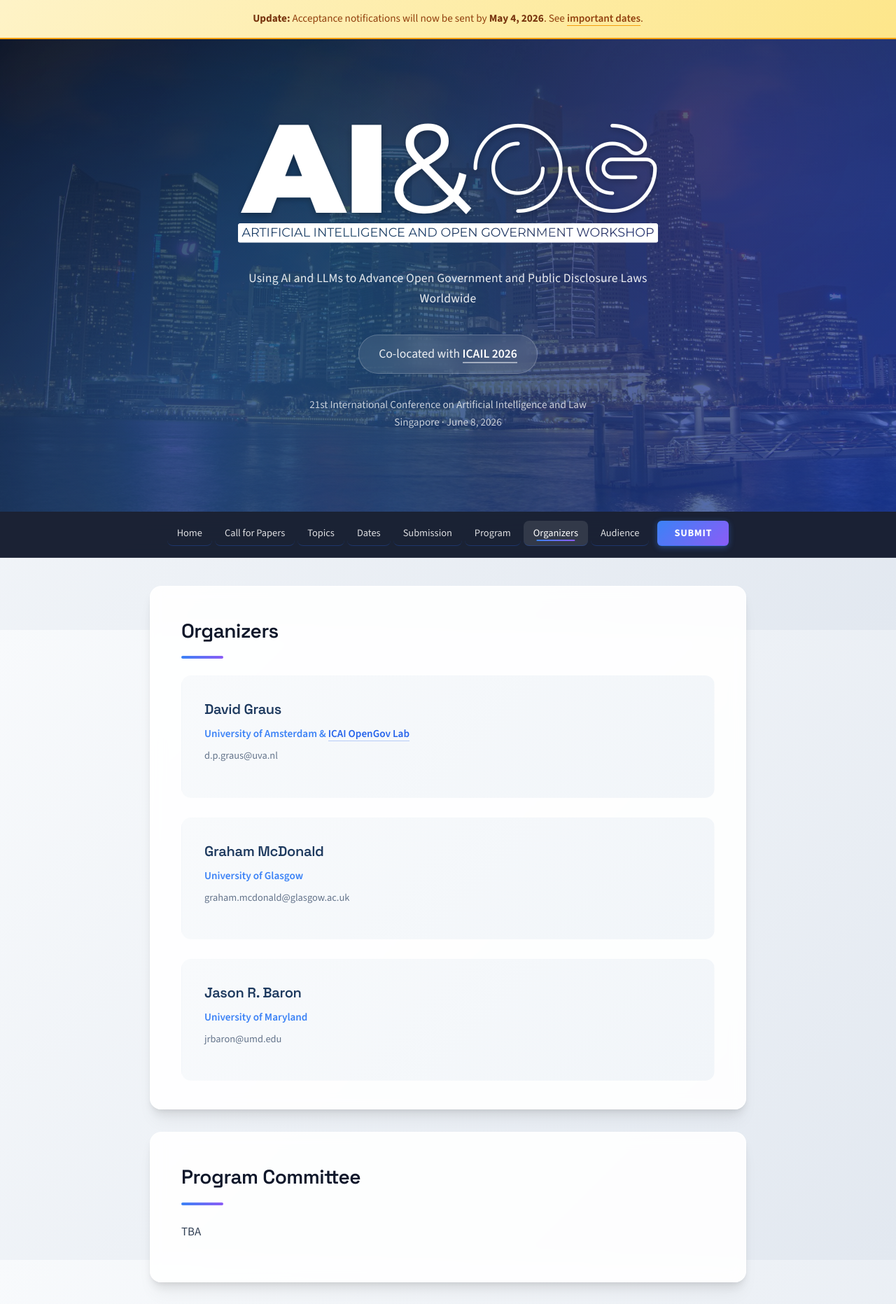
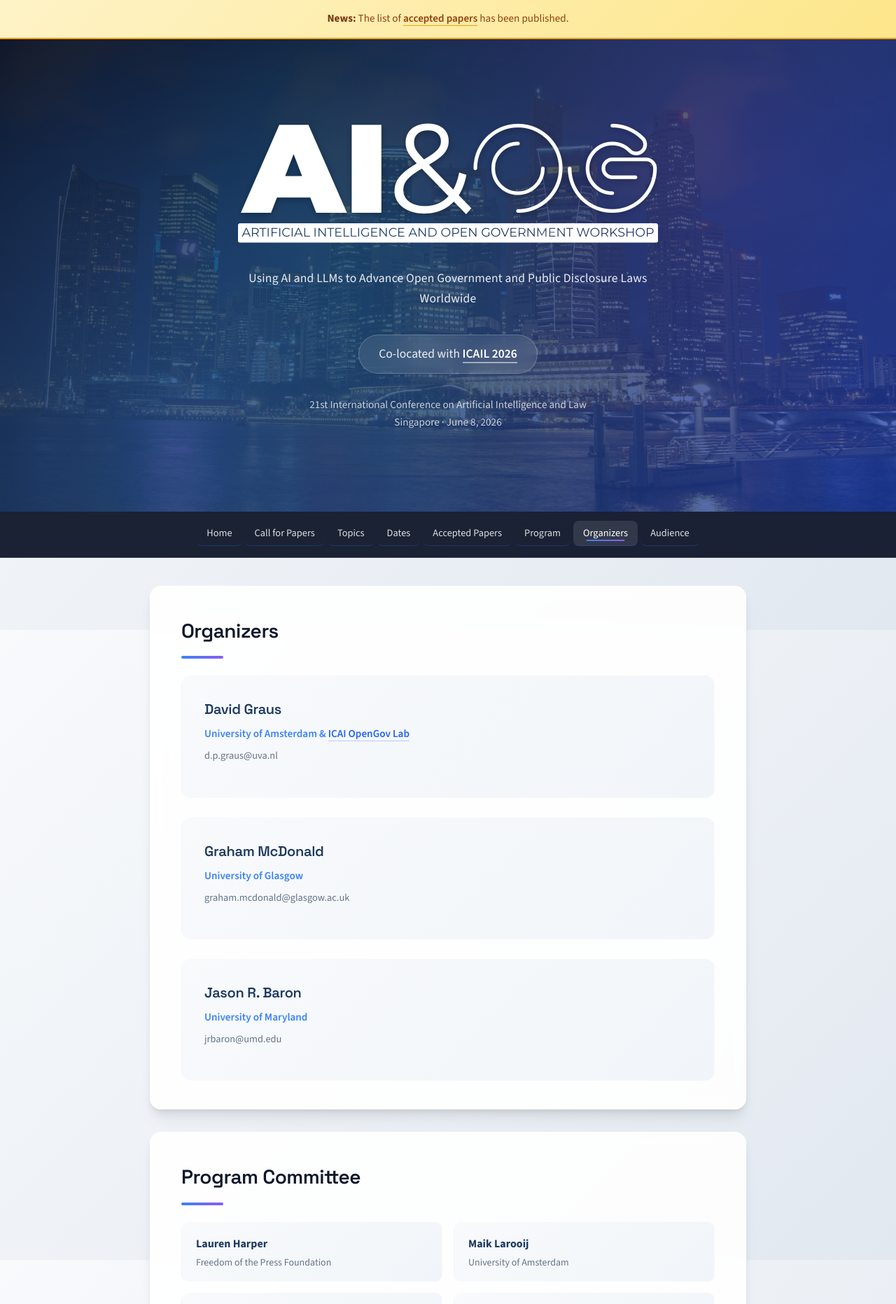
Before and after one commit to graus/aiog, a Jekyll site: the page built from organizers.md, in a window 1280 px wide. Shown: the top 1863 px of the page at 70% size. Built offline with Jekyll 4.4.1, drawn with Linux system fonts in a browser that asks for light colours; a script that is not in the unit is left out; some of the changed text lies outside the part shown.

Commit message:
Publish accepted papers and PC list, retire submission flow
Adds a dedicated /accepted-papers/ page with the 14 accepted papers,
fills in the program committee on the organizers page, drops the Submit
CTA and submission page now that submissions are closed, and updates
the site banner to announce the accepted papers.

Co-Authored-By: Claude Opus 4.7 (1M context) <noreply@anthropic.com>

```diff
--- a/_includes/header.html
+++ b/_includes/header.html
@@ -1,6 +1,6 @@
 <div class="notice-banner">
     <div class="container">
-        <strong>Update:</strong> Acceptance notifications will now be sent by <strong>May 4, 2026</strong>. See <a href="/dates/">important dates</a>.
+        <strong>News:</strong> The list of <a href="/accepted-papers/">accepted papers</a> has been published.
     </div>
 </div>
 <header>
--- a/organizers.md
+++ b/organizers.md
@@ -32,7 +32,52 @@ permalink: /organizers/
 
 ## Program Committee
 
-TBA
+<div class="pc-list">
+    <div class="pc-member">
+        <h4><a href="https://freedom.press/people/lauren-harper/" target="_blank">Lauren Harper</a></h4>
+        <p class="affiliation">Freedom of the Press Foundation</p>
+    </div>
+    <div class="pc-member">
+        <h4><a href="https://openreview.net/profile?id=~Maik_Larooij1" target="_blank">Maik Larooij</a></h4>
+        <p class="affiliation">University of Amsterdam</p>
+    </div>
+    <div class="pc-member">
+        <h4><a href="https://openreview.net/profile?id=~Daniel_W._Linna_Jr.1" target="_blank">Daniel W. Linna Jr.</a></h4>
+        <p class="affiliation">Northwestern University</p>
+    </div>
+    <div class="pc-member">
+        <h4><a href="https://openreview.net/profile?id=~Maarten_Marx2" target="_blank">Maarten Marx</a></h4>
+        <p class="affiliation">University of Amsterdam</p>
+    </div>
+    <div class="pc-member">
+        <h4><a href="https://elevate.law/team/jeremy-pickens/" target="_blank">Jeremy Pickens</a></h4>
+        <p class="affiliation">Elevate</p>
+    </div>
+    <div class="pc-member">
+        <h4><a href="https://openreview.net/profile?id=~Anne_Schuth2" target="_blank">Anne Schuth</a></h4>
+        <p class="affiliation">Ministry of the Interior and Kingdom Relations (MinBZK), Netherlands</p>
+    </div>
+    <div class="pc-member">
+        <h4><a href="https://openreview.net/profile?id=~Daniel_Schuman1" target="_blank">Daniel Schuman</a></h4>
+        <p class="affiliation">American Governance Institute</p>
+    </div>
+    <div class="pc-member">
+        <h4><a href="https://openreview.net/profile?id=~Jyothi_Vinjumur1" target="_blank">Jyothi Vinjumur</a></h4>
+        <p class="affiliation">University of Texas at Austin</p>
+    </div>
+    <div class="pc-member">
+        <h4><a href="https://openstate.eu/nl/over-ons/team-nl/" target="_blank">Tim Vos-Goedhart</a></h4>
+        <p class="affiliation">Open State Foundation</p>
+    </div>
+    <div class="pc-member">
+        <h4><a href="https://openreview.net/profile?id=~William_Edward_Webber1" target="_blank">William Webber</a></h4>
+        <p class="affiliation">Merlin Search Technologies</p>
+    </div>
+    <div class="pc-member">
+        <h4><a href="https://openreview.net/profile?id=~Johan_Wolswinkel1" target="_blank">Johan Wolswinkel</a></h4>
+        <p class="affiliation">Tilburg University</p>
+    </div>
+</div>
 
 </section>
 
--- a/style.css
+++ b/style.css
@@ -720,6 +720,107 @@ table td strong {
     color: #3b82f6;
 }
 
+/* Program Committee */
+.pc-list {
+    display: grid;
+    grid-template-columns: repeat(auto-fill, minmax(280px, 1fr));
+    gap: 16px;
+    margin-top: 8px;
+}
+
+.pc-member {
+    background: linear-gradient(135deg, #f8fafc 0%, #f1f5f9 100%);
+    padding: 16px 20px;
+    border-radius: 10px;
+    border: 1px solid transparent;
+    transition: all 0.3s ease;
+}
+
+.pc-member:hover {
+    border-color: rgba(59, 130, 246, 0.2);
+    box-shadow: 0 4px 14px rgba(59, 130, 246, 0.08);
+}
+
+.pc-member h4 {
+    font-size: 1rem;
+    margin: 0 0 4px;
+    color: #1e3a5f;
+}
+
+.pc-member h4 a {
+    color: #1e3a5f;
+    border-bottom: none;
+}
+
+.pc-member h4 a:hover {
+    color: #3b82f6;
+}
+
+.pc-member .affiliation {
+    color: #64748b;
+    font-size: 0.875rem;
+    margin: 0;
+    line-height: 1.4;
+}
+
+/* Accepted papers */
+.paper-list {
+    list-style: none;
+    counter-reset: paper;
+    margin-left: 0;
+    padding-left: 0;
+    display: flex;
+    flex-direction: column;
+    gap: 14px;
+}
+
+.paper-list .paper {
+    counter-increment: paper;
+    background: linear-gradient(135deg, #f8fafc 0%, #f1f5f9 100%);
+    padding: 18px 22px 18px 56px;
+    border-radius: 10px;
+    border: 1px solid transparent;
+    transition: all 0.3s ease;
+    position: relative;
+}
+
+.paper-list .paper::before {
+    content: counter(paper);
+    position: absolute;
+    left: 18px;
+    top: 18px;
+    width: 28px;
+    height: 28px;
+    border-radius: 50%;
+    background: linear-gradient(135deg, #3b82f6, #8b5cf6);
+    color: #ffffff;
+    font-weight: 700;
+    font-size: 0.85rem;
+    display: flex;
+    align-items: center;
+    justify-content: center;
+    box-shadow: 0 2px 6px rgba(59, 130, 246, 0.4);
+}
+
+.paper-list .paper:hover {
+    border-color: rgba(59, 130, 246, 0.2);
+    box-shadow: 0 4px 14px rgba(59, 130, 246, 0.08);
+}
+
+.paper-title {
+    font-weight: 600;
+    color: #1e3a5f;
+    margin: 0 0 6px;
+    font-size: 1rem;
+    line-height: 1.4;
+}
+
+.paper-authors {
+    color: #64748b;
+    font-size: 0.9rem;
+    margin: 0;
+}
+
 /* Target audience */
 #audience ul {
     list-style: none;
```
Also changed, not shown: _data/navigation.yml (+2 -6 lines), accepted-papers.md (added, +72 -0 lines), program.md (+1 -1 lines), submission.md (deleted, +0 -22 lines).
